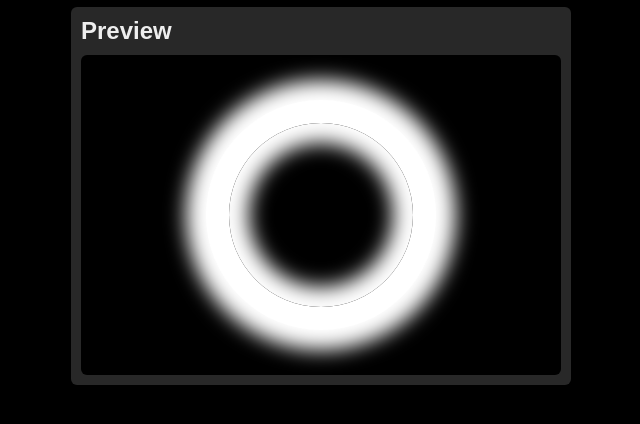
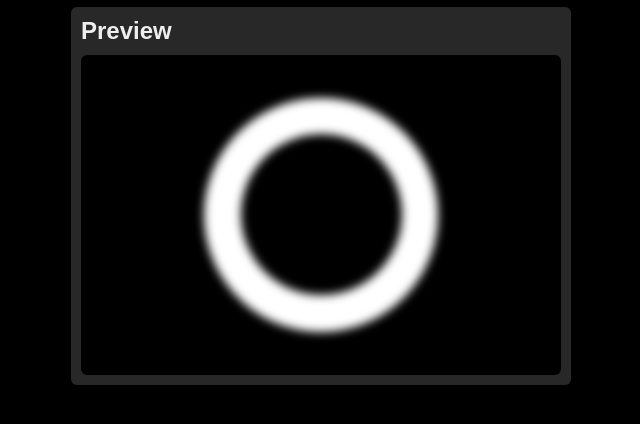
Before and after one commit to theBrianCui/studiolight, a website built with Parcel: page src/index.html in a window 1280 px wide. Shown: the part 266-690 px from the top of the page, without its empty margins (319-959 px from the left). Built offline with nearby package versions, Linux system fonts and the light colour scheme.

Commit message:
Ring effect

```diff
--- a/src/index.html
+++ b/src/index.html
@@ -17,9 +17,8 @@
                     <h2>Preview</h2>
                     <div id="preview">
                         <div class="ring-wrapper">
-                            <div class="ring-outer">
-                                <div class="ring-inner"></div>
-                            </div>
+                            <div class="ring-outer"></div>
+                            <div class="ring-inner"></div>
                         </div>
                     </div>
                 </div>
--- a/src/style.less
+++ b/src/style.less
@@ -65,6 +65,8 @@ h1, h2 {
 .ring-wrapper {
     position: relative;
     width: 50%;
+    filter: blur(5px);
+    .centered-children();
 }
 
 .ring-wrapper:after {
@@ -79,14 +81,13 @@ h1, h2 {
     width: 100%;
     border-radius: 50%;
     background-color: white;
-    box-shadow: 0 0 20px 20px white;
-    .centered-children();
+    border: 2px solid white;
 }
 
 .ring-inner {
-    height: 80%;
-    width: 80%;
+    position: absolute;
+    height: 70%;
+    width: 70%;
     border-radius: 50%;
     background-color: black;
-    box-shadow: inset 0 0 20px 20px white;
 }
```
